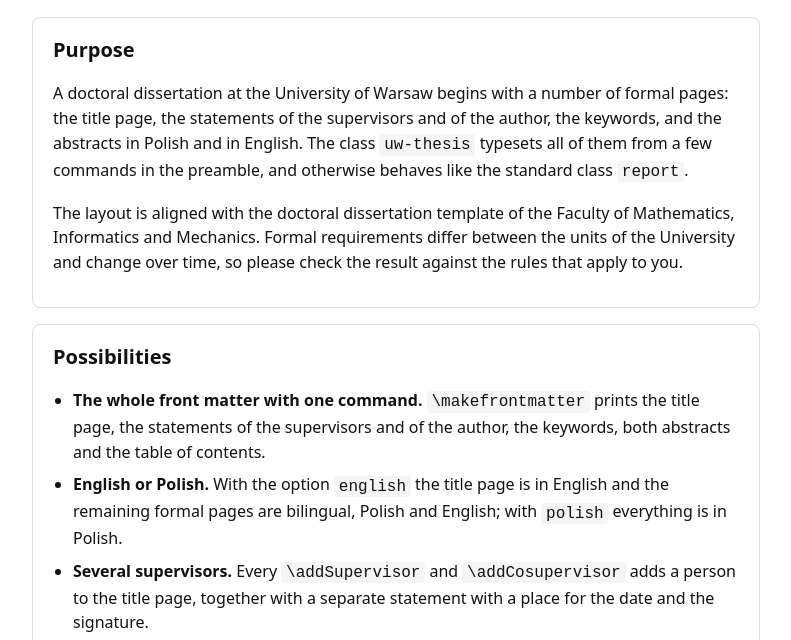
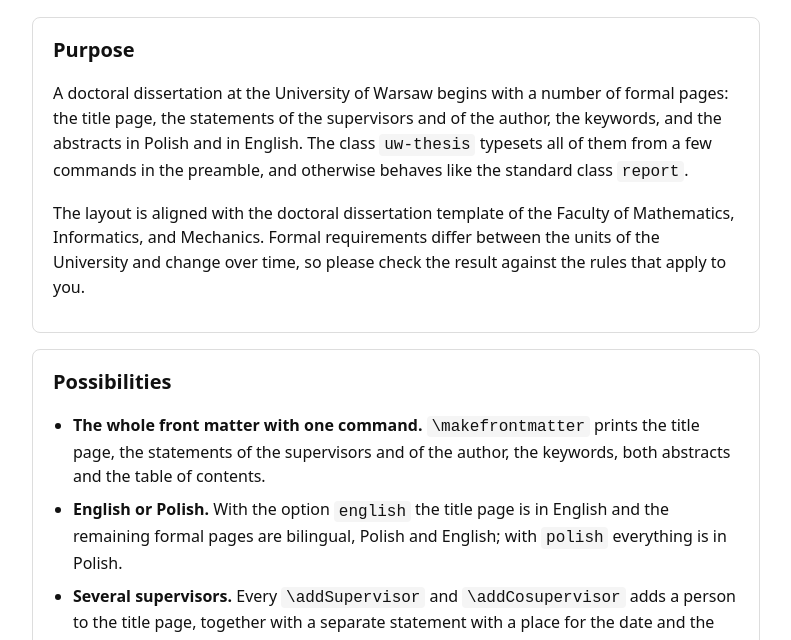
Before and after one commit to mskrzypczak/UWthesis, a plain HTML site: page site/index.html in a window 1280 px wide. Shown: the part 116-756 px from the top of the page, without its empty margins (244-1035 px from the left). Drawn offline with Linux system fonts and the light colour scheme.

Commit message:
Corrected class defaults and hyphenation, updated manual and names
- uw-thesis.cls: the default of \disciplinePL was defined under a
  misspelt name; ifthen is loaded explicitly; the texts of the front
  matter in the other language are hyphenated with their own patterns.
- manual.tex follows these changes.
- One spelling of the faculty name everywhere; corrected the name of
  the Interdisciplinary Doctoral School and the Polish date in the
  examples.

```diff
--- a/site/index.html
+++ b/site/index.html
@@ -39,7 +39,7 @@
        from a few commands in the preamble, and otherwise behaves like the standard class
        <code>report</code>.</p>
     <p>The layout is aligned with the doctoral dissertation template of the Faculty of Mathematics,
-       Informatics and Mechanics. Formal requirements differ between the units of the University
+       Informatics, and Mechanics. Formal requirements differ between the units of the University
        and change over time, so please check the result against the rules that apply to you.</p>
   </section>
 
```
Also changed, not shown: 5 other files.
